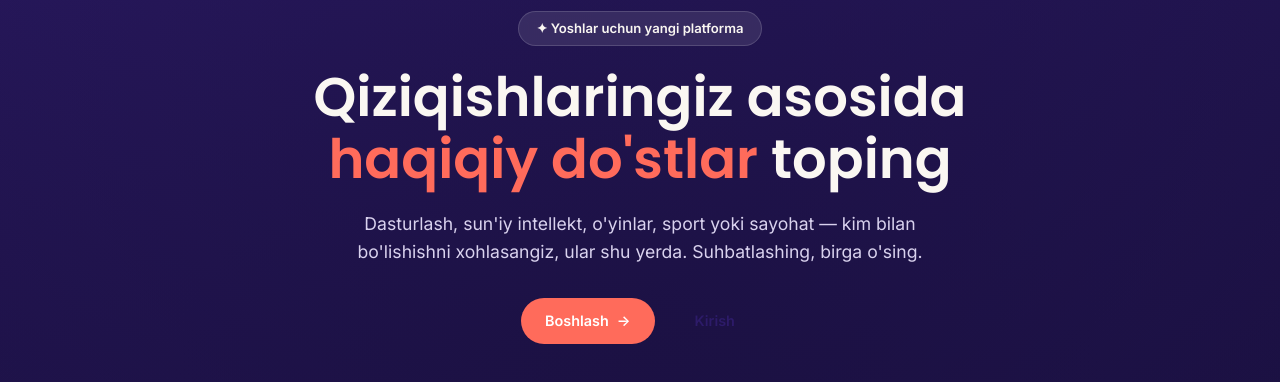
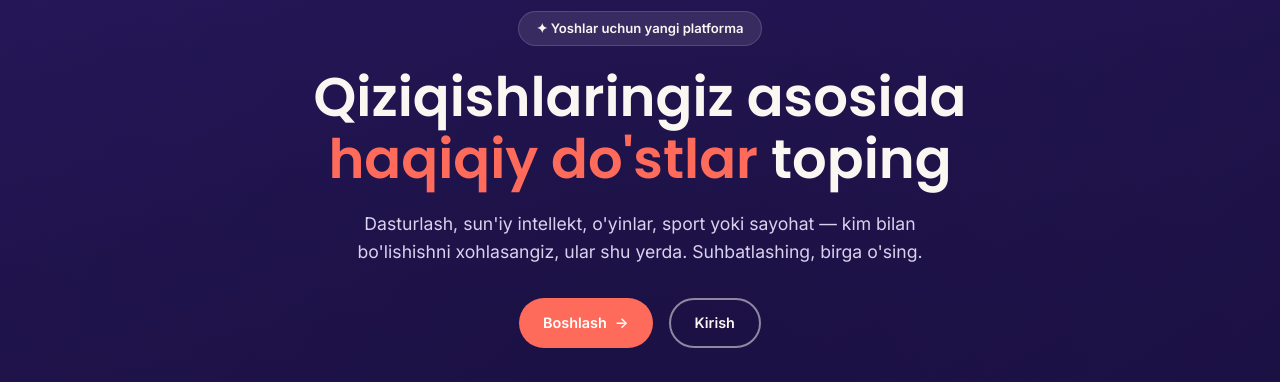
Before and after one commit to dhefnetsekentutu888-ux/birmillat, a website: page index.html in a window 1280 px wide. Shown: the part 1283-1665 px from the top of the page. Drawn offline with Linux system fonts and the light colour scheme.

Commit message:
Update style.css

```diff
--- a/style.css
+++ b/style.css
@@ -162,6 +162,32 @@
 .btn-outline:hover {
   background: var(--color-primary);
   color: white;
+}
+
+.btn-outline-dark {
+  background: transparent;
+  border: 2px solid rgba(255,255,255,0.5);
+  color: #FAF7F2;
+}
+
+.btn-outline-dark:hover {
+  background: rgba(255,255,255,0.12);
+  border-color: #FAF7F2;
+}
+
+.btn-glow {
+  box-shadow: 0 0 0 0 rgba(255, 107, 91, 0.6);
+  animation: btn-pulse 2.6s ease-out infinite;
+}
+
+@keyframes btn-pulse {
+  0% { box-shadow: 0 0 0 0 rgba(255, 107, 91, 0.55); }
+  70% { box-shadow: 0 0 0 14px rgba(255, 107, 91, 0); }
+  100% { box-shadow: 0 0 0 0 rgba(255, 107, 91, 0); }
+}
+
+@media (prefers-reduced-motion: reduce) {
+  .btn-glow { animation: none; }
 }
 
 /* ---------- Cards ---------- */
```
